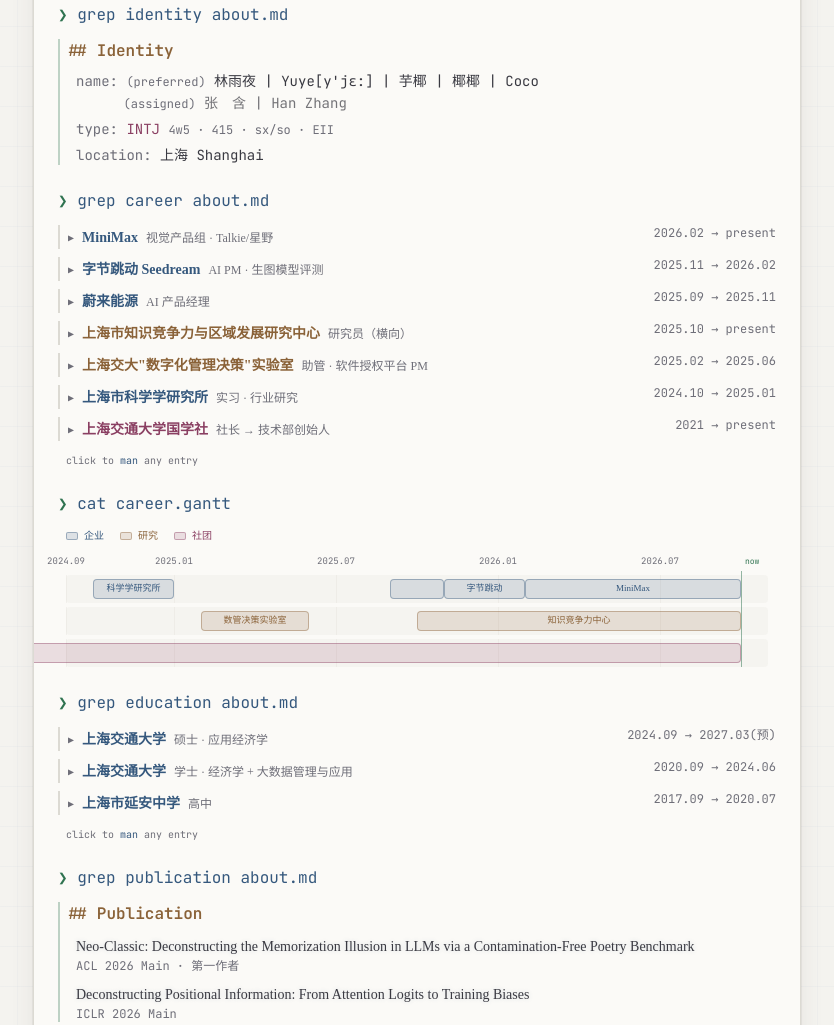
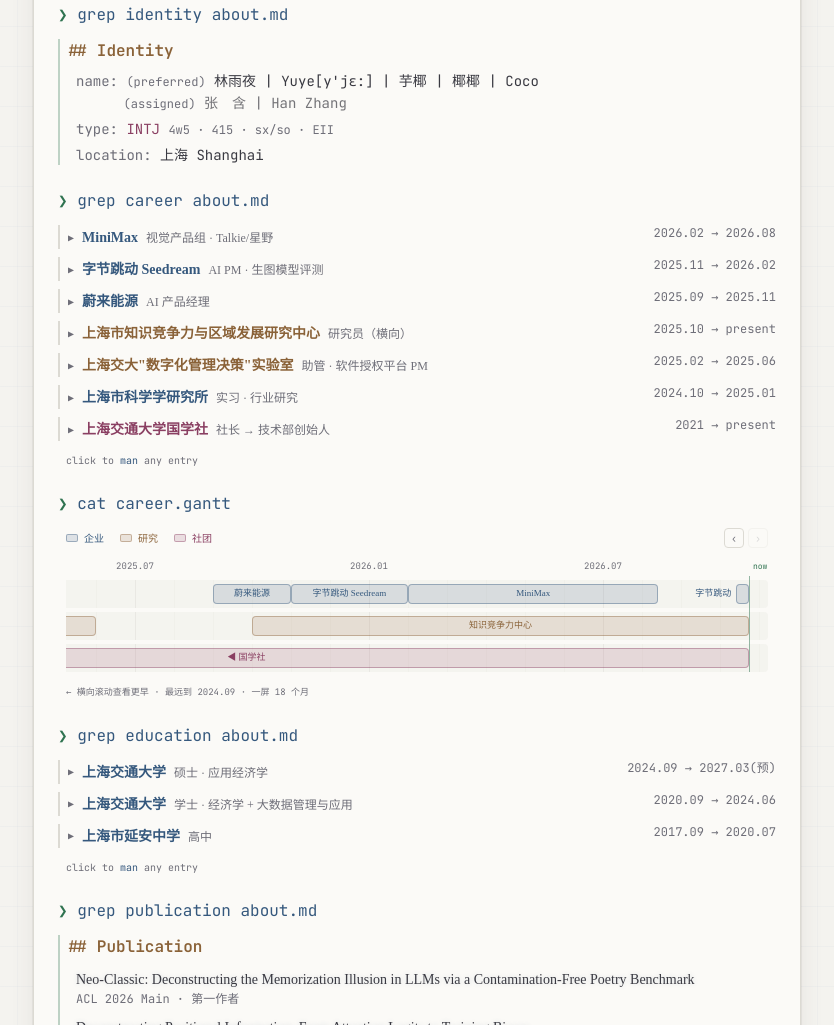
Before and after one commit to lyy0323/lyy0323.github.io, an Astro site: page / in a window 1280 px wide. Shown: the part 1334-2359 px from the top of the page, without its empty margins (223-1057 px from the left). Built offline with nearby package versions, Linux system fonts and the light colour scheme; Astro itself is replaced by a stand-in of ours; a web font is replaced by a local one.

Commit message:
feat: scroll the career gantt over an 18-month window and update timeline

```diff
--- a/src/components/AboutSection.tsx
+++ b/src/components/AboutSection.tsx
@@ -11,7 +11,7 @@
 
 const career: ExpandableItem[] = [
   {
-    org: 'MiniMax', role: '视觉产品组 · Talkie/星野', period: '2026.02 → present', kind: 'corp',
+    org: 'MiniMax', role: '视觉产品组 · Talkie/星野', period: '2026.02 → 2026.08', kind: 'corp',
     manPage: [
       { heading: 'NAME', lines: ['MiniMax — 视觉产品组 · Talkie/星野'] },
       { heading: 'SYNOPSIS', lines: ['minimax --role "PM" --team "visual" --since 2026.02'] },
--- a/src/components/CareerGantt.tsx
+++ b/src/components/CareerGantt.tsx
@@ -1,21 +1,27 @@
-import { useState, useMemo } from 'react';
+import { useState, useMemo, useRef, useEffect, useLayoutEffect, useCallback } from 'react';
 
 interface GanttItem {
   label: string;
-  start: string; // YYYY.MM
-  end: string;   // YYYY.MM or 'now'
+  start: string; // YYYY.MM 或 YYYY.MM.DD
+  end: string;   // 同上，或 'now'
   kind: 'corp' | 'research' | 'community';
 }
 
 const ITEMS: GanttItem[] = [
-  { label: 'MiniMax', start: '2026.02', end: 'now', kind: 'corp' },
-  { label: '字节跳动', start: '2025.11', end: '2026.02', kind: 'corp' },
+  { label: '字节跳动', start: '2026.10.14', end: 'now', kind: 'corp' },
+  { label: 'MiniMax', start: '2026.02', end: '2026.08.14', kind: 'corp' },
+  { label: '字节跳动 Seedream', start: '2025.11', end: '2026.02', kind: 'corp' },
   { label: '蔚来能源', start: '2025.09', end: '2025.11', kind: 'corp' },
   { label: '科学学研究所', start: '2024.10', end: '2025.01', kind: 'corp' },
   { label: '知识竞争力中心', start: '2025.10', end: 'now', kind: 'research' },
   { label: '数管决策实验室', start: '2025.02', end: '2025.06', kind: 'research' },
   { label: '国学社', start: '2021.03', end: 'now', kind: 'community' },
 ];
+
+/** 时间轴最左端：再往前滚不动 */
+const RANGE_FLOOR = '2024.09';
+/** 默认视窗宽度（月）。用户可横向滚动，窗宽不变 */
+const VIEW_MONTHS = 18;
 
 const KIND_COLORS: Record<string, { bg: string; border: string; text: string }> = {
   corp:      { bg: 'bg-terminal-cyan/15', border: 'border-terminal-cyan/40', text: 'text-terminal-cyan' },
@@ -31,33 +37,91 @@
 
 const ROWS: ('corp' | 'research' | 'community')[] = ['corp', 'research', 'community'];
 
-function parseMonth(s: string): number {
-  if (s === 'now') {
-    const d = new Date();
-    return d.getFullYear() * 12 + (d.getMonth() + 1);
+function daysInMonth(y: number, m: number) {
+  return new Date(y, m, 0).getDate(); // m 为 1-based，Day 0 即当月最后一天
 }
-  const [y, m] = s.split('.').map(Number);
-  return y * 12 + m;
+
+/** 把 'YYYY.MM' / 'YYYY.MM.DD' / 'now' 折算成连续月数，日按当月天数取小数 */
+function toMonths(input: string): number {
+  if (input === 'now') {
+    const now = new Date();
+    const m = now.getMonth() + 1;
+    return now.getFullYear() * 12 + (m - 1) + (now.getDate() - 1) / daysInMonth(now.getFullYear(), m);
+  }
+  const [y, m, d = 1] = input.split('.').map(Number);
+  return y * 12 + (m - 1) + (d - 1) / daysInMonth(y, m);
 }
 
 export default function CareerGantt() {
   const [hovered, setHovered] = useState<string | null>(null);
+  // 默认停在最右侧（最近 VIEW_MONTHS 个月），所以「到末尾」的初始态就是 true
+  const [atStart, setAtStart] = useState(false);
+  const [atEnd, setAtEnd] = useState(true);
+  const scrollerRef = useRef<HTMLDivElement>(null);
+  const pinsToEnd = useRef(true);
 
-  const rangeStart = parseMonth('2024.09');
-  const rangeEnd = parseMonth('now') + 1;
+  const { rangeStart, totalMonths, ticks, nowPos } = useMemo(() => {
+    const rangeStart = toMonths(RANGE_FLOOR);
+    const now = toMonths('now');
+    const rangeEnd = now + 0.5; // 右侧留半个月，今天的 bar 不顶到边上
     const totalMonths = rangeEnd - rangeStart;
 
-  const ticks = useMemo(() => {
-    const t: { label: string; pos: number }[] = [];
-    for (let m = rangeStart; m <= rangeEnd; m++) {
-      const year = Math.floor((m - 1) / 12);
-      const month = ((m - 1) % 12) + 1;
-      if (month === 1 || month === 7 || m === rangeStart) {
-        t.push({ label: `${year}.${String(month).padStart(2, '0')}`, pos: ((m - rangeStart) / totalMonths) * 100 });
+    const ticks: { key: string; label: string | null; pos: number; major: boolean }[] = [];
+    for (let m = Math.ceil(rangeStart); m <= Math.floor(rangeEnd); m++) {
+      const y = Math.floor(m / 12);
+      const mo = (m % 12) + 1;
+      const major = mo === 1 || mo === 7;
+      const isFirst = m === Math.ceil(rangeStart);
+      ticks.push({
+        key: `${y}-${mo}`,
+        // Jan / Jul 出标签，首月也标一下，免得左边界没有参照
+        label: major || isFirst ? `${y}.${String(mo).padStart(2, '0')}` : null,
+        pos: ((m - rangeStart) / totalMonths) * 100,
+        major,
+      });
     }
-    }
-    return t;
-  }, [rangeStart, rangeEnd, totalMonths]);
+    return { rangeStart, totalMonths, ticks, nowPos: ((now - rangeStart) / totalMonths) * 100 };
+  }, []);
+
+  const syncEdges = useCallback(() => {
+    const el = scrollerRef.current;
+    if (!el) return;
+    const max = el.scrollWidth - el.clientWidth;
+    const nearStart = el.scrollLeft <= 1;
+    const nearEnd = el.scrollLeft >= max - 1;
+    pinsToEnd.current = nearEnd;
+    setAtStart(nearStart);
+    setAtEnd(nearEnd);
+  }, []);
+
+  // SSR 阶段没有 window，退回 useEffect；客户端用 layout effect 保证首帧前就定位到最右
+  const useIsoLayoutEffect = typeof window !== 'undefined' ? useLayoutEffect : useEffect;
+
+  // 默认停在最右侧：视窗 = 最近 VIEW_MONTHS 个月
+  useIsoLayoutEffect(() => {
+    const el = scrollerRef.current;
+    if (!el) return;
+    el.scrollLeft = el.scrollWidth;
+    syncEdges();
+
+    // 宽度变化（旋转屏幕 / 拉伸窗口）后 px 位置会失效：本来贴着右端就继续贴着
+    const onResize = () => {
+      if (pinsToEnd.current) el.scrollLeft = el.scrollWidth;
+      syncEdges();
+    };
+    window.addEventListener('resize', onResize);
+    return () => window.removeEventListener('resize', onResize);
+  }, [syncEdges]);
+
+  const scrollByMonths = useCallback((n: number) => {
+    const el = scrollerRef.current;
+    if (!el) return;
+    el.scrollBy({ left: (el.scrollWidth / totalMonths) * n, behavior: 'smooth' });
+  }, [totalMonths]);
+
+  const navBtn = 'w-5 h-5 grid place-items-center rounded border border-terminal-border text-[10px] ' +
+    'text-terminal-muted transition-colors duration-200 enabled:hover:text-terminal-green ' +
+    'enabled:hover:border-terminal-green/40 disabled:opacity-25 disabled:cursor-default';
 
   return (
     <div className="mb-6">
@@ -66,8 +130,9 @@
         <span className="cmd-text">cat career.gantt</span>
       </div>
 
-      {/* legend */}
-      <div className="flex gap-4 mb-3 ml-2">
+      {/* legend + 滚动按钮 */}
+      <div className="flex items-center justify-between gap-3 mb-3 ml-2 mr-2">
+        <div className="flex gap-4">
           {ROWS.map(kind => (
             <div key={kind} className="flex items-center gap-1.5 text-[10px]">
               <div className={`w-3 h-2 rounded-sm ${KIND_COLORS[kind].bg} border ${KIND_COLORS[kind].border}`} />
@@ -75,51 +140,83 @@
             </div>
           ))}
         </div>
+        <div className="flex items-center gap-1">
+          <button type="button" className={navBtn} disabled={atStart}
+            onClick={() => scrollByMonths(-6)} aria-label="向前滚动 6 个月" title="向前 6 个月">‹</button>
+          <button type="button" className={navBtn} disabled={atEnd}
+            onClick={() => scrollByMonths(6)} aria-label="向后滚动 6 个月" title="向后 6 个月">›</button>
+        </div>
+      </div>
 
-      {/* chart */}
-      <div className="relative ml-2 mr-2">
-        {/* tick marks */}
+      {/* 可横向滚动的画布：内容宽 = totalMonths / VIEW_MONTHS，因此一屏恰好 VIEW_MONTHS 个月 */}
+      <div
+        ref={scrollerRef}
+        onScroll={syncEdges}
+        className="ml-2 mr-2 overflow-x-auto overscroll-x-contain pb-1"
+      >
+        <div className="relative" style={{ width: `${(totalMonths / VIEW_MONTHS) * 100}%` }}>
+          {/* 刻度 */}
           <div className="relative h-4 mb-1">
-          {ticks.map((t, i) => (
-            <div key={i} className="absolute text-[9px] text-terminal-muted" style={{ left: `${t.pos}%`, transform: 'translateX(-50%)' }}>
+            {ticks.filter(t => t.label).map(t => (
+              <div
+                key={t.key}
+                className="absolute text-[9px] text-terminal-muted whitespace-nowrap"
+                style={{
+                  left: `${t.pos}%`,
+                  transform: t.pos < 3 ? 'none' : t.pos > 97 ? 'translateX(-100%)' : 'translateX(-50%)',
+                }}
+              >
                 {t.label}
               </div>
             ))}
           </div>
 
-        {/* rows */}
+          {/* 各行 */}
           {ROWS.map(kind => {
             const items = ITEMS.filter(it => it.kind === kind);
             const colors = KIND_COLORS[kind];
             return (
               <div key={kind} className="relative h-7 mb-1">
-              {/* background track */}
+                {/* 底轨 */}
                 <div className="absolute inset-0 rounded bg-terminal-border/20" />
-              {/* tick lines */}
-              {ticks.map((t, i) => (
-                <div key={i} className="absolute top-0 bottom-0 w-px bg-terminal-border/30" style={{ left: `${t.pos}%` }} />
+                {/* 网格线：每月一条，1 月 / 7 月加重 */}
+                {ticks.map(t => (
+                  <div key={t.key} className={`absolute top-0 bottom-0 w-px ${t.major ? 'bg-terminal-border/45' : 'bg-terminal-border/20'}`}
+                    style={{ left: `${t.pos}%` }} />
                 ))}
-              {/* bars */}
-              {items.map((item, i) => {
-                const s = parseMonth(item.start);
-                const e = parseMonth(item.end);
+                {/* 条形 */}
+                {items.map((item) => {
+                  const trueStart = toMonths(item.start);
+                  const trueEnd = Math.min(toMonths(item.end), rangeStart + totalMonths);
+                  const s = Math.max(trueStart, rangeStart);
                   const left = ((s - rangeStart) / totalMonths) * 100;
-                const width = ((e - s) / totalMonths) * 100;
+                  const width = ((trueEnd - s) / totalMonths) * 100;
                   const isHovered = hovered === item.label;
+                  const tooNarrow = trueEnd - s < 2;
                   return (
                     <div
-                    key={i}
+                      key={item.label}
                       className={`absolute top-1 bottom-1 rounded border transition-all duration-200
                         ${colors.bg} ${colors.border}
-                      ${isHovered ? 'brightness-125 shadow-sm z-10' : ''}`}
-                    style={{ left: `${left}%`, width: `${Math.max(width, 1.5)}%` }}
+                        ${isHovered ? 'brightness-125 shadow-sm z-10' : ''}
+                        ${trueStart < rangeStart ? 'rounded-l-none border-l-0' : ''}`}
+                      style={{ left: `${left}%`, width: `${width}%` }}
                       onMouseEnter={() => setHovered(item.label)}
                       onMouseLeave={() => setHovered(null)}
                     >
-                    <span className={`absolute inset-0 flex items-center justify-center text-[9px] font-lxgw truncate px-1
-                      ${colors.text} ${width < 8 ? 'opacity-0' : ''}`}>
+                      {/* 外层负责裁剪：flex 容器自身不一定截断，交给里面的 span 做 truncate */}
+                      <span className={`absolute inset-0 overflow-hidden flex items-center justify-center px-1
+                        ${colors.text} ${tooNarrow ? 'invisible' : ''}`}>
+                        <span className="truncate text-[9px] font-lxgw">
+                          {trueStart < rangeStart ? `◀ ${item.label}` : item.label}
+                        </span>
+                      </span>
+                      {/* 太短的条形（例如刚入职十天）标签放不下，挪到左外侧，靠 hover 之外的路径也能读到 */}
+                      {tooNarrow && (
+                        <span className={`absolute top-1/2 -translate-y-1/2 right-full mr-1.5 text-[9px] font-lxgw whitespace-nowrap ${colors.text}`}>
                           {item.label}
                         </span>
+                      )}
                     </div>
                   );
                 })}
@@ -127,23 +224,32 @@
             );
           })}
 
-        {/* now marker */}
-        <div className="absolute top-4 bottom-0 w-px bg-terminal-green/50 z-20"
-          style={{ left: `${((parseMonth('now') - rangeStart) / totalMonths) * 100}%` }}>
+          {/* now 竖线 */}
+          <div className="absolute top-4 bottom-0 w-px bg-terminal-green/50 z-20" style={{ left: `${nowPos}%` }}>
             <div className="absolute -top-4 left-1 text-[8px] text-terminal-green">now</div>
           </div>
         </div>
+      </div>
 
-      {/* hover tooltip */}
+      {/* hover 详情 */}
       {hovered && (
         <div className="mt-2 text-[10px] text-terminal-muted ml-2 animate-fade-in">
           {(() => {
             const item = ITEMS.find(it => it.label === hovered);
             if (!item) return null;
-            return <span><span className={KIND_COLORS[item.kind].text}>{item.label}</span> · {item.start} → {item.end === 'now' ? 'present' : item.end}</span>;
+            return (
+              <span>
+                <span className={KIND_COLORS[item.kind].text}>{item.label}</span>
+                {' · '}{item.start} → {item.end === 'now' ? 'present' : item.end}
+              </span>
+            );
           })()}
         </div>
       )}
+
+      <div className="mt-1.5 ml-2 text-[9px] text-terminal-muted">
+        ← 横向滚动查看更早 · 最远到 {RANGE_FLOOR} · 一屏 {VIEW_MONTHS} 个月
+      </div>
     </div>
   );
 }
--- a/src/components/InteractiveTerminal.tsx
+++ b/src/components/InteractiveTerminal.tsx
@@ -31,7 +31,7 @@
 
 interface CareerEntry { org: string; role: string; period: string; details: string[] }
 const CAREER: CareerEntry[] = [
-  { org: 'MiniMax', role: '视觉产品组 · Talkie/星野', period: '2026.02→now', details: ['Card-Neo: 重构卡牌体系为分级制，优化成本结构，设计卡背叙事架构与数据看板', 'Handbook: 独立提出并 own 的策展编辑器需求，17天从 PRD 到提测，全栈开发'] },
+  { org: 'MiniMax', role: '视觉产品组 · Talkie/星野', period: '2026.02→2026.08', details: ['Card-Neo: 重构卡牌体系为分级制，优化成本结构，设计卡背叙事架构与数据看板', 'Handbook: 独立提出并 own 的策展编辑器需求，17天从 PRD 到提测，全栈开发'] },
   { org: '字节跳动 Seedream', role: 'AI PM · 生图模型评测', period: '2025.11→2026.02', details: ['设计四层树状评估框架，拆分推理能力与生成质量', '用 Shifted Harmonic Mean 聚合算分，短板效应防止高分掩盖缺陷', '方案未采纳，后 reasoning DiT 上线时美学质量下滑验证了方案价值', '另负责用户反馈数据分析与看板建设'] },
   { org: '蔚来能源', role: 'AI PM', period: '2025.09→11', details: ['优化销售渠道 AI Agent：问答准确率 15% → 80%', '诊断知识库质量问题，重构为"服务诀窍 QA + 产品事实 JSON"双轨', '主导部门数据治理：统一三张分散表的数据源，搭建自动化看板'] },
   { org: '知识竞争力研究中心', role: '研究员（横向）', period: '2025.10→now', details: ['智库研究与政策咨询 — AI 方向', '《前沿领域动态》内参"人工智能"板块首席撰稿人', '参与区域创新能力评估、AI 产业政策研究'] },
--- a/src/pages/index.astro
+++ b/src/pages/index.astro
@@ -30,7 +30,7 @@
 
     <!-- About Section -->
     <section class="w-full max-w-3xl">
-      <AboutSection client:visible />
+      <AboutSection client:idle />
     </section>
 
   </main>
```
Lines whose indentation alone changed are shown as unchanged.
